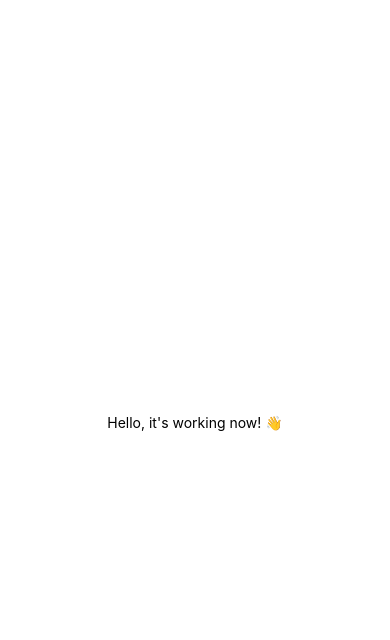
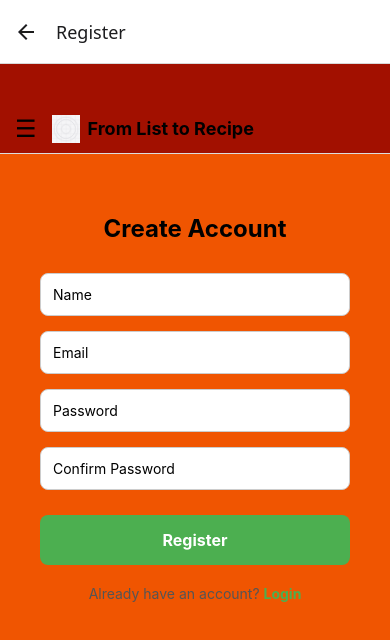
Before and after one commit to BazzyD/RecipeApp, a React Native app: screen /Register in a window 390 px wide. Shown: the top 640 px of the page. Built offline with nearby package versions, Linux system fonts and the light colour scheme.

Commit message:
Add AppLayout, SideMenu components and Register/Login/Home screens with navigation

```diff
--- a/App.tsx
+++ b/App.tsx
@@ -1,20 +1,23 @@
-import { StatusBar } from 'expo-status-bar';
-import { StyleSheet, Text, View } from 'react-native';
+import React from 'react';
+import { NavigationContainer } from '@react-navigation/native';
+import { createNativeStackNavigator } from '@react-navigation/native-stack';
+
+// import the screens you created
+import HomeScreen from './src/screens/HomeScreen';
+import RegisterScreen from './src/screens/RegisterScreen';
+import LoginScreen from './src/screens/LoginScreen';
+
+// create a stack
+const Stack = createNativeStackNavigator();
 
 export default function App() {
   return (
-    <View style={styles.container}>
-      <Text>Hello, it's working now! 👋</Text>
-      <StatusBar style="auto" />
-    </View>
+    <NavigationContainer>
+      <Stack.Navigator initialRouteName="Home">
+        <Stack.Screen name="Home" component={HomeScreen} />
+        <Stack.Screen name="Register" component={RegisterScreen} />
+        <Stack.Screen name="Login" component={LoginScreen} />
+      </Stack.Navigator>
+    </NavigationContainer>
   );
 }
-
-const styles = StyleSheet.create({
-  container: {
-    flex: 1,
-    backgroundColor: '#fff',
-    alignItems: 'center',
-    justifyContent: 'center',
-  },
-});
--- /dev/null
+++ b/src/components/AppLayout.tsx
@@ -0,0 +1,68 @@
+import React , { useState } from 'react';
+import { View, Text, StyleSheet, TouchableOpacity, Image } from 'react-native';
+import SideMenu from './SideMenu';
+type AppLayoutProps = {
+  children: React.ReactNode;
+};
+
+
+export default function AppLayout({ children }: AppLayoutProps) {
+  const [menuOpen, setMenuOpen] = useState(false);
+  return (
+    <View style={styles.container}>
+      {/* Header */}
+      <View style={styles.header}>
+        <TouchableOpacity onPress={() => setMenuOpen(true)}>
+  <Text style={styles.menu}>☰</Text>
+</TouchableOpacity>
+        <View style={styles.logoContainer}>
+          {/* Replace with your logo image if needed */}
+          <Image source={require('../../assets/icon.png')} style={styles.logo} />
+          <Text style={styles.title}>From List to Recipe</Text>
+        </View>
+      </View>
+
+      {/* Content area */}
+      <View style={styles.content}>{children}</View>
+{menuOpen && <SideMenu onClose={() => setMenuOpen(false)} />}
+    </View>
+  );
+}
+
+const styles = StyleSheet.create({
+  container: {
+    flex: 1,
+    backgroundColor: '#F05501', //
+  },
+  header: {
+    flexDirection: 'row',
+    alignItems: 'center',
+    paddingTop: 50,
+    paddingBottom: 10,
+    paddingHorizontal: 15,
+    backgroundColor: '#a21000',
+    borderBottomWidth: 1,
+    borderBottomColor: '#ddd',
+  },
+  menu: {
+    fontSize: 24,
+    marginRight: 15,
+  },
+  logoContainer: {
+    flexDirection: 'row',
+    alignItems: 'center',
+  },
+  logo: {
+    width: 28,
+    height: 28,
+    marginRight: 8,
+  },
+  title: {
+    fontSize: 18,
+    fontWeight: 'bold',
+  },
+  content: {
+    flex: 1,
+    padding: 20,
+  },
+});
--- /dev/null
+++ b/src/components/SideMenu.tsx
@@ -0,0 +1,77 @@
+import React from 'react';
+import { View, Text, StyleSheet, TouchableOpacity, Button } from 'react-native';
+import { useNavigation } from '@react-navigation/native';
+import type { NativeStackNavigationProp } from '@react-navigation/native-stack';
+
+type SideMenuProps = {
+  onClose: () => void;
+};
+
+type RootStackParamList = {
+  Home: undefined;
+  Register: undefined;
+  Login: undefined;
+};
+
+export default function SideMenu({ onClose }: SideMenuProps) {
+  const navigation = useNavigation<NativeStackNavigationProp<RootStackParamList>>();
+
+  return (
+    <View style={styles.overlay}>
+      <View style={styles.menu}>
+
+<TouchableOpacity onPress={onClose}>
+          <Text style={styles.close}>Close ✖️</Text>
+        </TouchableOpacity>
+
+        <TouchableOpacity style={styles.menuButton} onPress={() => { navigation.navigate('Register'); onClose(); }}>
+  <Text style={styles.menuButtonText}>Register</Text>
+</TouchableOpacity>
+
+<TouchableOpacity style={styles.menuButton} onPress={() => { navigation.navigate('Login'); onClose(); }}>
+  <Text style={styles.menuButtonText}>Login</Text>
+</TouchableOpacity>
+
+      </View>
+
+      <TouchableOpacity style={styles.background} onPress={onClose} />
+    </View>
+  );
+}
+
+const styles = StyleSheet.create({
+  overlay: {
+    ...StyleSheet.absoluteFillObject,
+    flexDirection: 'row',
+    zIndex: 0,
+  },
+  menu: {
+    width: 250,
+    backgroundColor: 'red',
+    padding: 20
+  },
+  menuButton: {
+  backgroundColor: '#F05501',
+  paddingVertical: 12,
+  paddingHorizontal: 20,
+  borderRadius: 8,
+  marginVertical: 8,
+  alignItems: 'center',
+},
+
+menuButtonText: {
+  color: '#fff',
+  fontSize: 16,
+  fontWeight: 'bold',
+},
+
+  background: {
+    flex: 1,
+    backgroundColor: '#00000088',
+  },
+  close: {
+    marginTop: 0,
+    fontSize: 16,
+    color: 'white',
+  },
+});
--- /dev/null
+++ b/src/screens/HomeScreen.tsx
@@ -0,0 +1,10 @@
+import React from 'react';
+import { Text, Button } from 'react-native';
+import AppLayout from '../components/AppLayout';
+export default function HomeScreen({ navigation }: any) {
+  return (
+    <AppLayout>
+      <Text>🏠 Home Screen</Text>
+    </AppLayout>
+  );
+}
--- /dev/null
+++ b/src/screens/LoginScreen.tsx
@@ -0,0 +1,97 @@
+import React, { useState } from 'react';
+import { View, Text, TextInput, TouchableOpacity, StyleSheet } from 'react-native';
+import { useNavigation } from '@react-navigation/native';
+import type { NativeStackNavigationProp } from '@react-navigation/native-stack';
+import AppLayout from '../components/AppLayout';
+type RootStackParamList = {
+  Login: undefined;
+  Register: undefined;
+  // add other screens here
+};
+
+export default function LoginScreen() {
+  const navigation = useNavigation<NativeStackNavigationProp<RootStackParamList>>();
+  const [email, setEmail] = useState('');
+  const [password, setPassword] = useState('');
+
+  const handleLogin = () => {
+    // TODO: validate & connect to Firebase Auth later
+    console.log('Logging in with:', { email, password });
+  };
+
+  return (
+        <AppLayout>
+    <View style={styles.container}>
+      <Text style={styles.title}>Welcome Back</Text>
+
+      <TextInput
+        placeholder="Email"
+        style={styles.input}
+        keyboardType="email-address"
+        autoCapitalize="none"
+        value={email}
+        onChangeText={setEmail}
+      />
+
+      <TextInput
+        placeholder="Password"
+        style={styles.input}
+        secureTextEntry
+        value={password}
+        onChangeText={setPassword}
+      />
+
+      <TouchableOpacity style={styles.button} onPress={handleLogin}>
+        <Text style={styles.buttonText}>Login</Text>
+      </TouchableOpacity>
+
+      <TouchableOpacity onPress={() => navigation.navigate('Register')}>
+        <Text style={styles.registerText}>Don't have an account? <Text style={styles.registerLink}>Register</Text></Text>
+      </TouchableOpacity>
+    </View>
+    </AppLayout>
+  );
+}
+
+const styles = StyleSheet.create({
+  container: {
+    flex: 1,
+    padding: 20,
+    paddingTop: 40,
+  },
+  title: {
+    fontSize: 24,
+    fontWeight: 'bold',
+    marginBottom: 30,
+    textAlign: 'center',
+  },
+  input: {
+    borderWidth: 1,
+    borderColor: '#ccc',
+    padding: 12,
+    marginBottom: 15,
+    borderRadius: 8,
+    backgroundColor: '#fff',
+  },
+  button: {
+    backgroundColor: '#4CAF50',
+    padding: 15,
+    borderRadius: 8,
+    marginTop: 10,
+    alignItems: 'center',
+  },
+  buttonText: {
+    color: '#fff',
+    fontWeight: 'bold',
+    fontSize: 16,
+  },
+  registerText: {
+    marginTop: 20,
+    textAlign: 'center',
+    color: '#555',
+  },
+  registerLink: {
+    color: '#4CAF50',
+    fontWeight: 'bold',
+  },
+});
--- /dev/null
+++ b/src/screens/RegisterScreen.tsx
@@ -0,0 +1,114 @@
+import React, { useState } from 'react';
+import { View, Text, TextInput, TouchableOpacity, StyleSheet } from 'react-native';
+import { useNavigation } from '@react-navigation/native';
+import type { NativeStackNavigationProp } from '@react-navigation/native-stack';
+import AppLayout from '../components/AppLayout';
+type RootStackParamList = {
+  Register: undefined;
+  Login: undefined;
+  // add other screens here
+};
+
+export default function RegisterScreen() {
+  const navigation = useNavigation<NativeStackNavigationProp<RootStackParamList>>();
+  const [name, setName] = useState('');
+  const [email, setEmail] = useState('');
+  const [password, setPassword] = useState('');
+  const [confirmPassword, setConfirmPassword] = useState('');
+
+  const handleRegister = () => {
+    // TODO: validate and register user via backend/Firebase
+    console.log('Registering:', { name, email, password, confirmPassword });
+  };
+
+  return (
+    <AppLayout>
+    <View style={styles.container}>
+      <Text style={styles.title}>Create Account</Text>
+
+      <TextInput
+        placeholder="Name"
+        style={styles.input}
+        value={name}
+        onChangeText={setName}
+      />
+
+      <TextInput
+        placeholder="Email"
+        style={styles.input}
+        keyboardType="email-address"
+        autoCapitalize="none"
+        value={email}
+        onChangeText={setEmail}
+      />
+
+      <TextInput
+        placeholder="Password"
+        style={styles.input}
+        secureTextEntry
+        value={password}
+        onChangeText={setPassword}
+      />
+
+      <TextInput
+        placeholder="Confirm Password"
+        style={styles.input}
+        secureTextEntry
+        value={confirmPassword}
+        onChangeText={setConfirmPassword}
+      />
+
+      <TouchableOpacity style={styles.button} onPress={handleRegister}>
+        <Text style={styles.buttonText}>Register</Text>
+      </TouchableOpacity>
+
+      <TouchableOpacity onPress={() => navigation.navigate('Login')}>
+        <Text style={styles.loginText}>Already have an account? <Text style={styles.loginLink}>Login</Text></Text>
+      </TouchableOpacity>
+    </View>
+    </AppLayout>
+  );
+}
+
+const styles = StyleSheet.create({
+  container: {
+    flex: 1,
+    padding: 20,
+    paddingTop: 40,
+  },
+  title: {
+    fontSize: 24,
+    fontWeight: 'bold',
+    marginBottom: 30,
+    textAlign: 'center',
+  },
+  input: {
+    borderWidth: 1,
+    borderColor: '#ccc',
+    padding: 12,
+    marginBottom: 15,
+    borderRadius: 8,
+    backgroundColor: '#fff',
+  },
+  button: {
+    backgroundColor: '#4CAF50',
+    padding: 15,
+    borderRadius: 8,
+    marginTop: 10,
+    alignItems: 'center',
+  },
+  buttonText: {
+    color: '#fff',
+    fontWeight: 'bold',
+    fontSize: 16,
+  },
+  loginText: {
+    marginTop: 20,
+    textAlign: 'center',
+    color: '#555',
+  },
+  loginLink: {
+    color: '#4CAF50',
+    fontWeight: 'bold',
+  },
+});
```
Also changed, not shown: package.json (+6 -1 lines), 1 other file (tests, documents, lock files or other folders).
